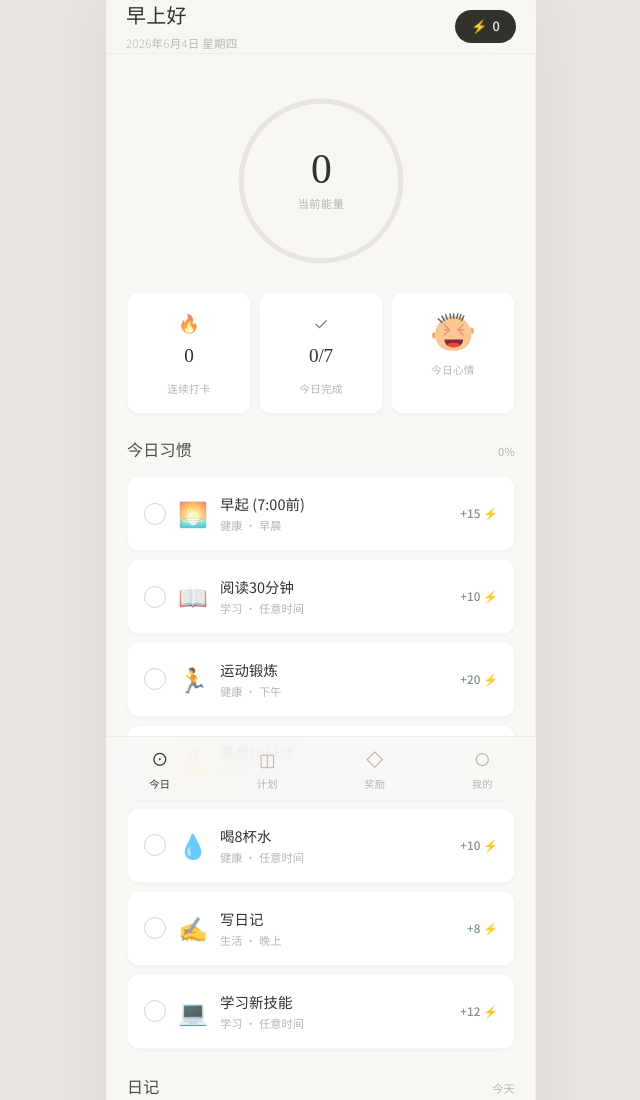
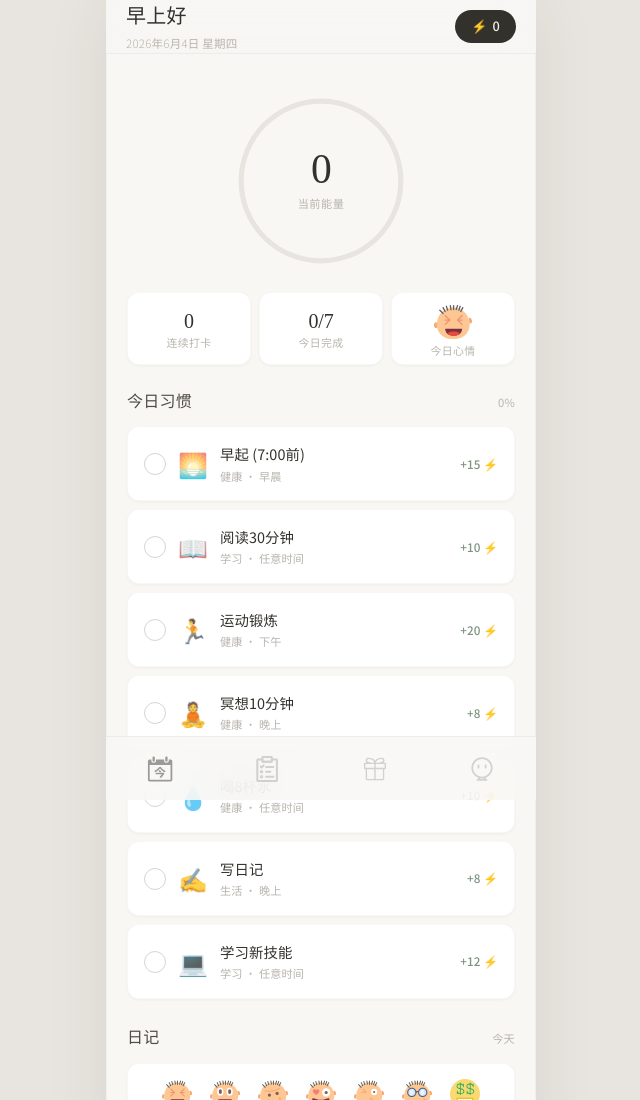
Before and after one commit to zhaorui-gif/habit-tracker, a plain HTML site: page index.html in a window 1280 px wide. Shown: the top 1100 px of the page, without its empty margins (319-959 px from the left). Drawn offline with Linux system fonts and the light colour scheme.

Commit message:
v3.2 底部导航图标替换 + 统计卡片布局优化
- 底部导航四图标替换为手绘线条SVG（今天/计划/奖励/我的）
- 移除导航文字标签，仅保留图标，间距适配
- 统计卡片移除emoji图标，数字+文字垂直居中对齐
- 今日心情卡片微调居中和字号

```diff
--- a/index.html
+++ b/index.html
@@ -40,18 +40,16 @@
 
       <div class="stats-row">
         <div class="stat-card">
-          <span class="stat-icon">🔥</span>
           <span class="stat-value" id="streakDays">0</span>
           <span class="stat-label">连续打卡</span>
         </div>
         <div class="stat-card">
-          <span class="stat-icon">✓</span>
           <span class="stat-value" id="todayDone">0/<span id="todayTotal">0</span></span>
           <span class="stat-label">今日完成</span>
         </div>
         <div class="stat-card stat-card-mood" id="moodCard">
           <img class="mood-display" id="moodDisplay" src="moods/smiling.svg" alt="今日心情" />
-          <span class="stat-label">今日心情</span>
+          <span class="stat-label mood-label">今日心情</span>
         </div>
       </div>
 
@@ -212,20 +210,16 @@
     <!-- ===== 底部导航 ===== -->
     <nav class="bottom-nav">
       <div class="nav-item active" data-tab="today">
-        <span class="nav-icon">⊙</span>
-        <span class="nav-label">今日</span>
+        <img class="nav-icon-svg" src="nav-icons/today.svg" alt="今日" />
       </div>
       <div class="nav-item" data-tab="plans">
-        <span class="nav-icon">◫</span>
-        <span class="nav-label">计划</span>
+        <img class="nav-icon-svg" src="nav-icons/plans.svg" alt="计划" />
       </div>
       <div class="nav-item" data-tab="rewards">
-        <span class="nav-icon">◇</span>
-        <span class="nav-label">奖励</span>
+        <img class="nav-icon-svg" src="nav-icons/rewards.svg" alt="奖励" />
       </div>
       <div class="nav-item" data-tab="profile">
-        <span class="nav-icon">○</span>
-        <span class="nav-label">我的</span>
+        <img class="nav-icon-svg" src="nav-icons/profile.svg" alt="我的" />
       </div>
     </nav>
   </div>
--- a/style.css
+++ b/style.css
@@ -273,45 +273,46 @@ body {
 .stat-card {
   background: var(--surface);
   border-radius: var(--radius-md);
-  padding: 16px 10px 14px;
+  padding: 14px 10px;
   text-align: center;
   box-shadow: var(--elevation-1);
   border: 0.5px solid rgba(51,49,44,0.04);
   transition: box-shadow 0.2s ease;
+  display: flex;
+  flex-direction: column;
+  align-items: center;
+  justify-content: center;
+  min-height: 68px;
 }
 
 .stat-card:active {
   box-shadow: var(--elevation-2);
 }
 
-.stat-icon {
-  font-size: 1.1rem;
-  display: block;
-  opacity: 0.7;
-}
-
 .stat-value {
   font-family: var(--font-serif);
-  font-size: 1.2rem;
+  font-size: 1.25rem;
   color: var(--stone-800);
   font-weight: 500;
   display: block;
-  margin: 4px 0 2px;
+  line-height: 1.2;
   letter-spacing: -0.01em;
+  margin-bottom: 4px;
 }
 
 .stat-label {
-  font-size: 0.66rem;
+  font-size: 0.68rem;
   color: var(--text-tertiary);
   font-weight: 350;
   letter-spacing: 0.03em;
-}
-
-/* Mood card — larger, clickable, shows SVG */
+  line-height: 1;
+}
+
+/* Mood card — clickable, shows SVG */
 .stat-card-mood {
   cursor: pointer;
-  position: relative;
   transition: all 0.25s cubic-bezier(0.22, 0.61, 0.36, 1);
+  padding: 10px 10px 8px;
 }
 
 .stat-card-mood:active {
@@ -320,15 +321,19 @@ body {
 }
 
 .mood-display {
-  width: 42px;
-  height: 42px;
+  width: 38px;
+  height: 38px;
   display: block;
-  margin: 2px auto;
+  margin: 0 auto 4px;
   transition: transform 0.3s ease;
 }
 
 .stat-card-mood:active .mood-display {
   transform: scale(1.15);
+}
+
+.mood-label {
+  font-size: 0.68rem;
 }
 
 /* ==========================================================================
@@ -655,10 +660,9 @@ body {
 
 .nav-item {
   display: flex;
-  flex-direction: column;
-  align-items: center;
-  gap: 3px;
-  padding: 6px 14px;
+  align-items: center;
+  justify-content: center;
+  padding: 10px 18px;
   border-radius: var(--radius-sm);
   cursor: pointer;
   transition: all 0.2s ease;
@@ -666,27 +670,19 @@ body {
   position: relative;
 }
 
-.nav-item .nav-icon {
-  font-size: 1.1rem;
-  color: var(--stone-400);
-  transition: all 0.2s ease;
-}
-
-.nav-item .nav-label {
-  font-size: 0.64rem;
-  color: var(--stone-400);
-  font-weight: 400;
-  letter-spacing: 0.03em;
-  transition: color 0.2s ease;
-}
-
-.nav-item.active .nav-label {
-  color: var(--stone-800);
-  font-weight: 500;
-}
-
-.nav-item.active .nav-icon {
-  color: var(--stone-800);
+.nav-icon-svg {
+  width: 26px;
+  height: 26px;
+  opacity: 0.35;
+  transition: all 0.25s ease;
+}
+
+.nav-item.active .nav-icon-svg {
+  opacity: 0.85;
+}
+
+.nav-item:active .nav-icon-svg {
+  transform: scale(0.88);
 }
 
 /* ==========================================================================
```
Also changed, not shown: nav-icons/plans.svg (added), nav-icons/profile.svg (added), nav-icons/rewards.svg (added), nav-icons/today.svg (added).
